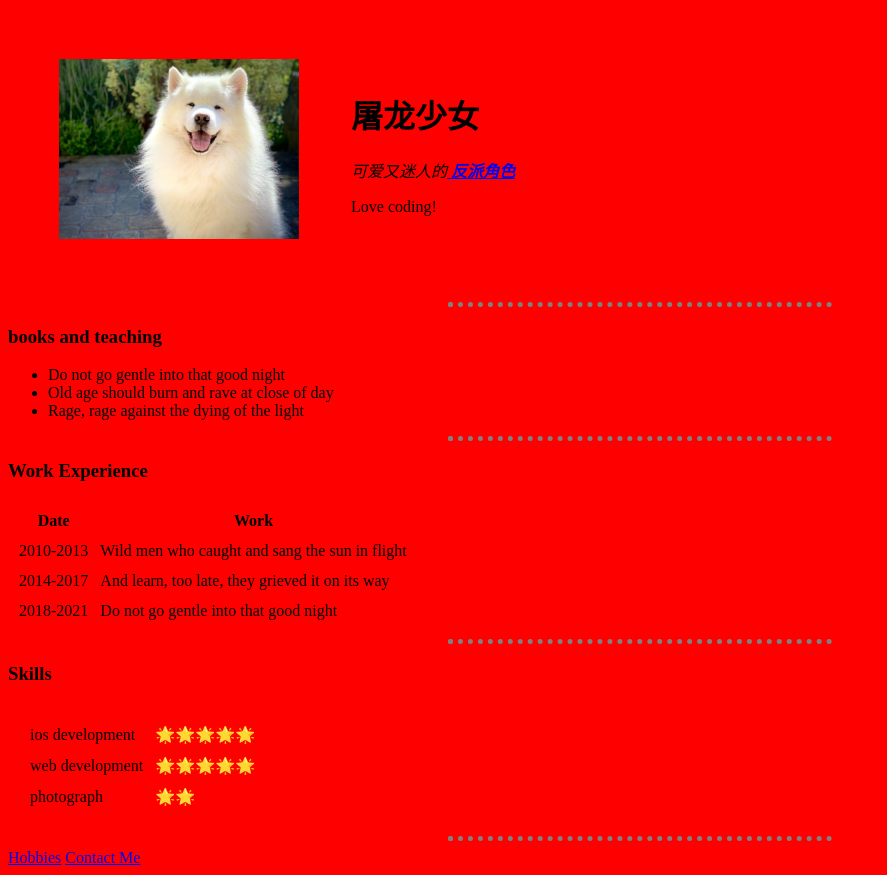
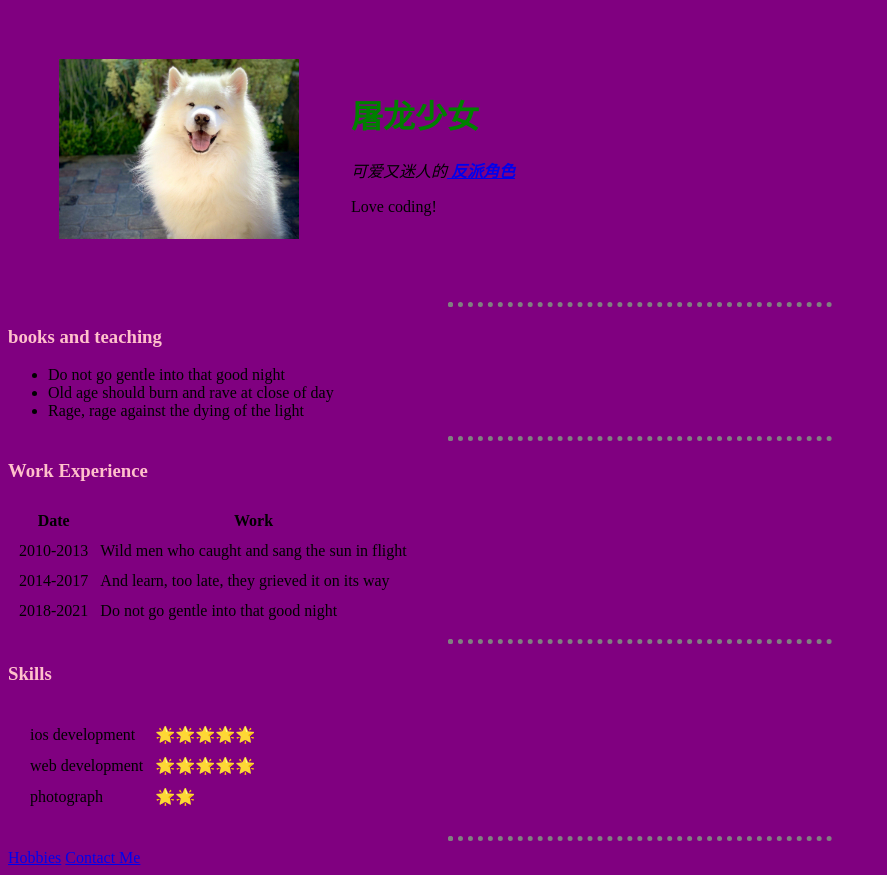
Before and after one commit to tiaotiaook/PycharmProjects, a plain HTML site: page day 41review/index.html in a window 1280 px wide. Shown: the whole page, without its empty margins (0-887 px from the left). Drawn offline with Linux system fonts and the light colour scheme.

```diff
--- a/day 41review/styles.css
+++ b/day 41review/styles.css
@@ -1,5 +1,5 @@
     body{
-        background-color:red;
+        background-color:purple;
     }
 
     hr{
@@ -14,3 +14,12 @@
 
         width:30%
     }
+
+
+    h1 {
+        color: green;
+    }
+
+    h3 {
+        color: pink;
+    }
```
